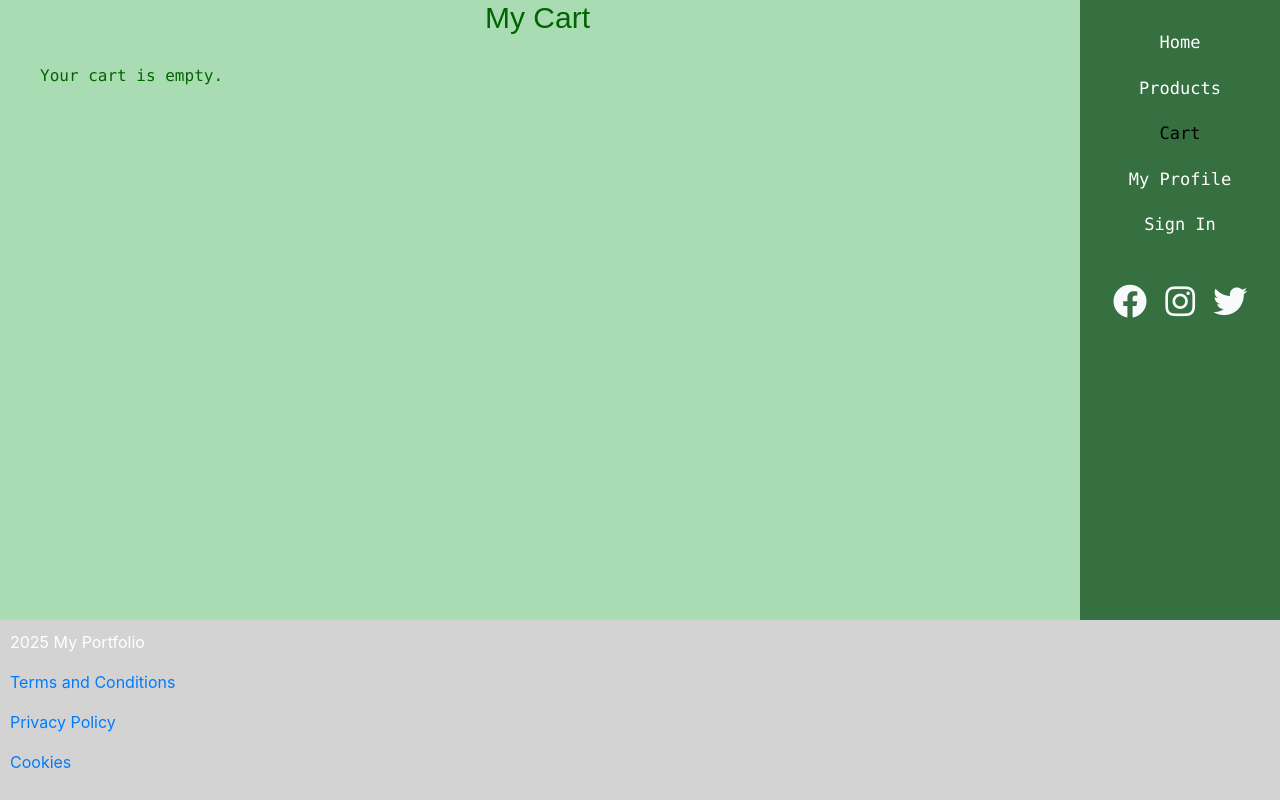
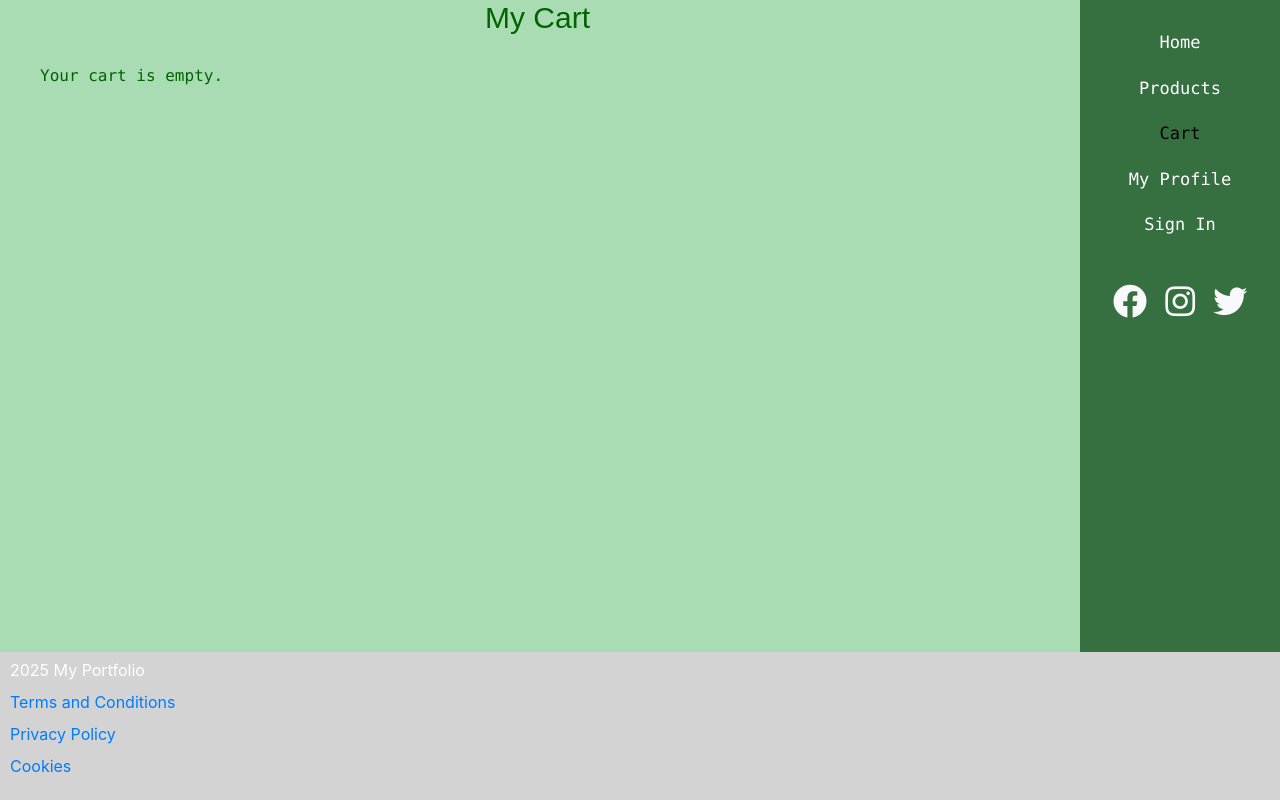
Before and after one commit to Alex-Senst/ChaoticGoods, a PHP site: page /cart.php in a window 1280 px wide. Run offline with PHP 8.4, Linux system fonts and the light colour scheme; data that the repository does not hold is empty.

Commit message:
resize footer

```diff
--- a/styles.css
+++ b/styles.css
@@ -109,11 +109,13 @@ header, .form-label, .text {
 footer {
     background: lightgrey;
     color: white;
-    padding: 10px;
+    padding: 10px 0 10px 10px;
     text-align: left;
     width: 100%;
     position: fixed;
     bottom: 0;
     left: 0;
     z-index: 9999;
+    padding-right: 200px;
+    line-height: 1;
 }
```
